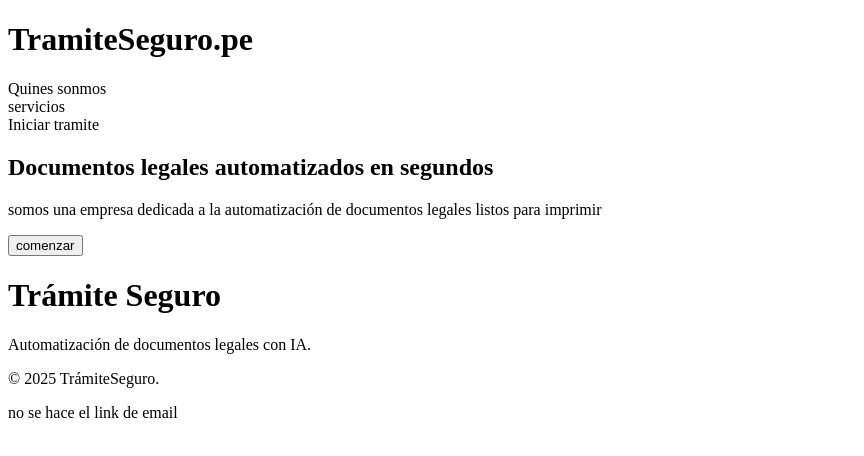
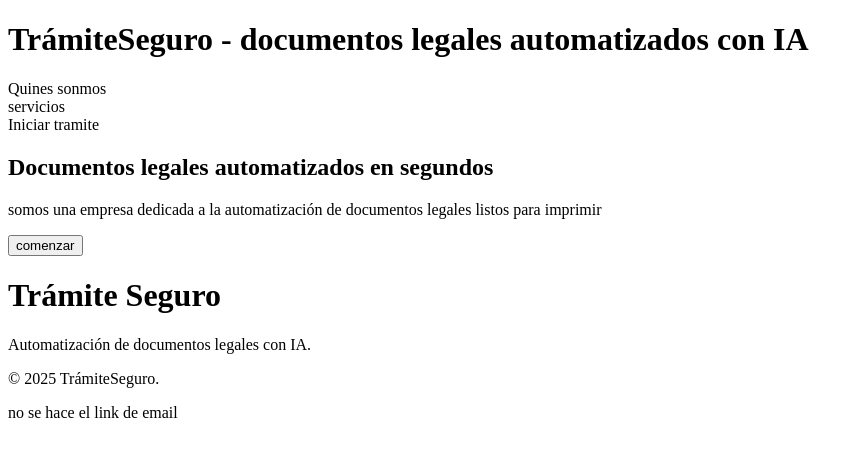
Before and after one commit to tramitesegurope-ship-it/tramiteSeguro, a plain HTML site: page tsHtml/index.html in a window 1280 px wide. Shown: the whole page, without its empty margins (0-864 px from the left). Drawn offline with Linux system fonts and the light colour scheme; files whose address does not match are found by name.

Commit message:
Correcion del Titulo h1

```diff
--- a/tsHtml/index.html
+++ b/tsHtml/index.html
@@ -16,7 +16,7 @@
 
     <body>
         <header>
-            <h1>TramiteSeguro.pe</h1>
+            <h1>TrámiteSeguro - documentos legales automatizados con IA</h1>
             <link rel="logo" href="/img/logoIcon.png">
 
             <nav>Quines sonmos</nav>
```
